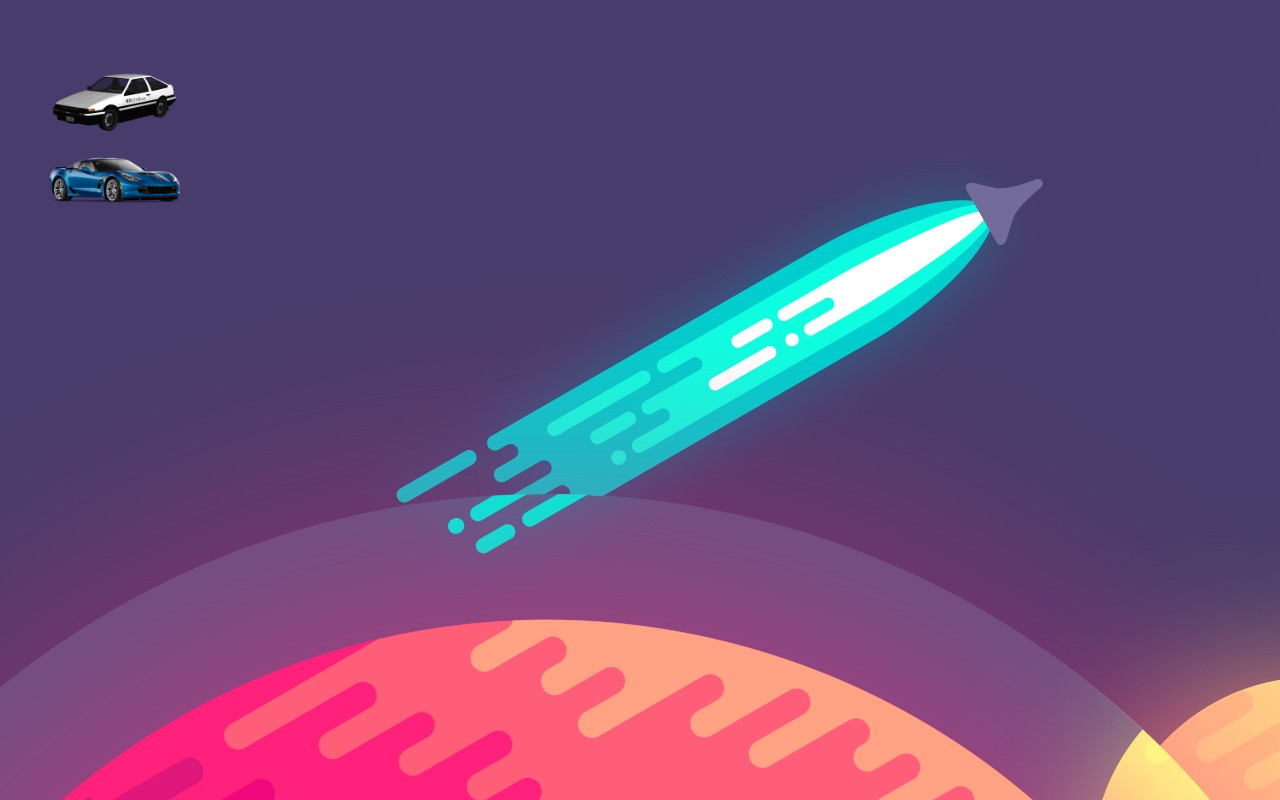
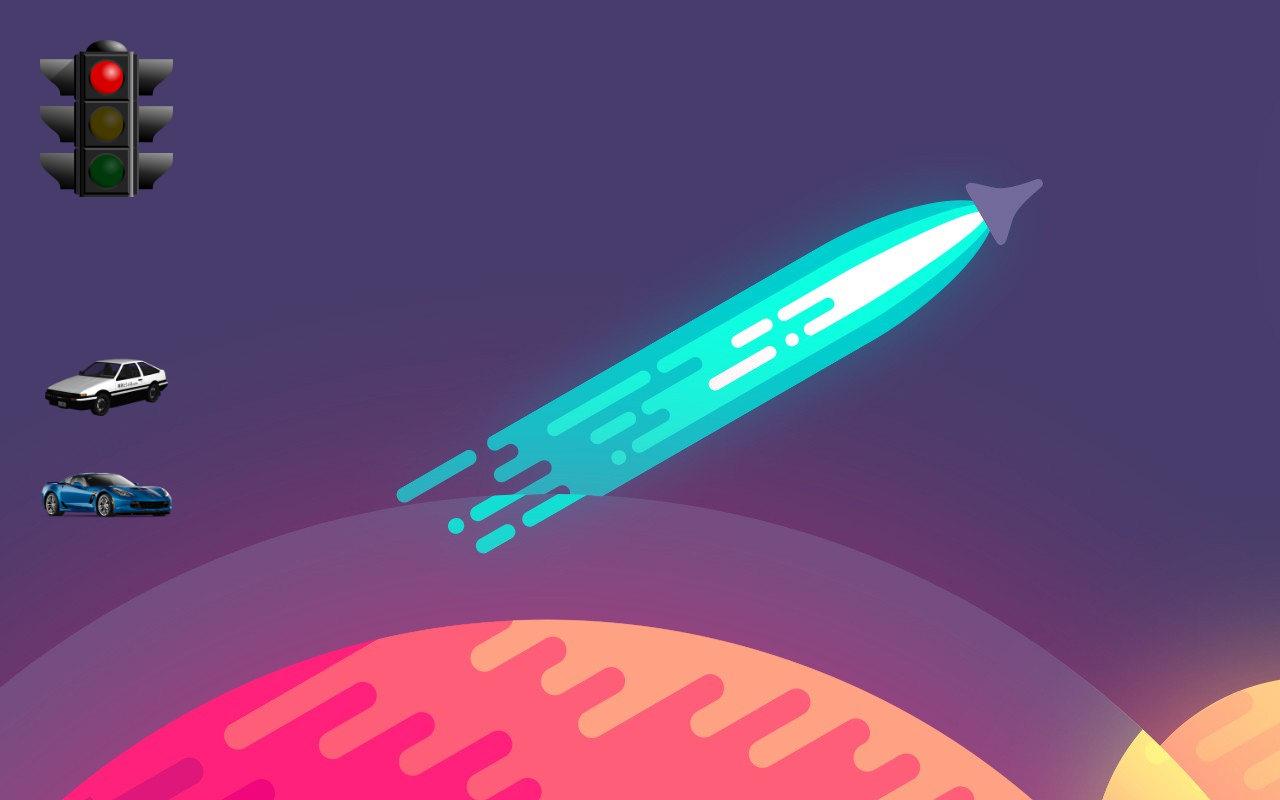
Before and after one commit to MandaloreXIII/the-great-race, a plain HTML site: page index.html in a window 1280 px wide. Drawn offline with Linux system fonts and the light colour scheme.

Commit message:
Index: Add stopliight, move stuff around again

```diff
--- a/index.css
+++ b/index.css
@@ -13,13 +13,20 @@ body {
 }
 
 #racer1 {
-	position: relative;
-	top: 30pt;
+	position: absolute;
+	top: 250pt;
 	left: 30pt;
 }
 
 #racer2 {
-	position: relative;
+	position: absolute;
+	top: 350pt;
+	left: 30pt;
+}
+
+#stoplight {
+	position: absolute;
 	top: 30pt;
 	left: 30pt;
+	width: 100pt;
 }
--- a/index.html
+++ b/index.html
@@ -8,6 +8,7 @@
 	</head>
 	<body>
 		<img src="resources/images/racer1.png" class="racer" id="racer1" /><br />
-		<img src="resources/images/racer2.png" class="racer" id="racer2" />
+		<img src="resources/images/racer2.png" class="racer" id="racer2" /><br />
+		<img src="resources/images/traffic-light-red.svg" id="stoplight" onclick="race()" />
 	</body>
 </html>
```
